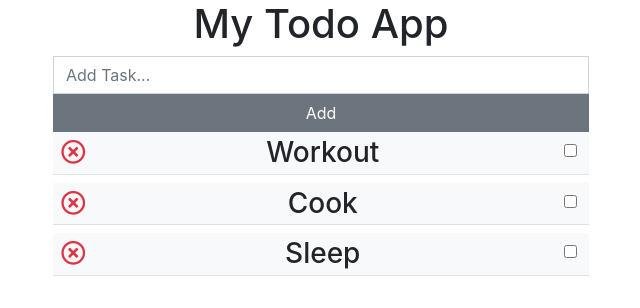
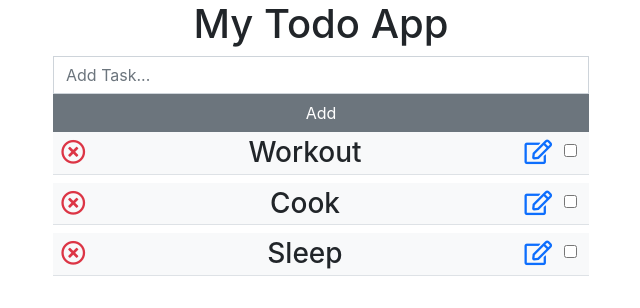
Before and after one commit to mirza-sync/todos-kreno, a React (Create React App) app: page / in a window 1280 px wide. Shown: the top 308 px of the page, without its empty margins (319-959 px from the left). Built offline with nearby package versions, Linux system fonts and the light colour scheme.

Commit message:
wip: edit todo

```diff
--- a/src/components/Todo.js
+++ b/src/components/Todo.js
@@ -17,18 +17,51 @@ export default class Todo extends Component {
         dispatch({ type: 'REMOVE', payload: id })
     }
 
+    toggleEdit = (editStatus, dispatch) => {
+        dispatch({ type: 'TOGGLE-EDIT', payload: !editStatus })
+    }
+
+    update = (e) => {
+        this.setState({
+            title: e.target.value
+        })
+    }
+
+    edit = (id, dispatch) => {
+        const editedTodo = {}
+        dispatch({ type: 'EDIT', payload: editedTodo })
+    }
+
     render() {
-        const { title, id } = this.props.todo
+        const { title, id, note } = this.props.todo
         return (
             <Consumer>
                 {value => {
-                    const { dispatch } = value
+                    const { dispatch, editStatus } = value
+
                     return <h3 className="text-dark text-center p-1 bg-light border-bottom" style={this.style()}>
-                                <i className="far fa-times-circle fa-sm float-start m-1 text-danger"
-                                onClick={this.remove.bind(this, id, dispatch)}></i>
-                                {title}
-                                <input type="checkbox" name="" id="" className="m-2 float-end"
-                                onChange={this.toggle.bind(this, id, dispatch)}/>
+                                <div className="d-flex justify-content-between">
+                                    <i className="far fa-times-circle fa-sm float-start m-1 text-danger"
+                                    onClick={this.remove.bind(this, id, dispatch)}></i>
+                                        {editStatus ?
+                                        (
+                                            <div className="">
+                                                <input type="text"
+                                                className="form-control rounded-0"
+                                                onChange={this.update}
+                                                value={title} />
+                                                <button className="form-control btn-secondary">Save</button>
+                                            </div>
+                                        ) :
+                                            title
+                                        }
+                                    <div>
+                                        <input type="checkbox" name="" id="" className="m-2 float-end"
+                                        onChange={this.toggle.bind(this, id, dispatch)}/>
+                                        <i className="far fa-edit fa-sm float-end m-1 text-primary"
+                                        onClick={this.toggleEdit.bind(this, editStatus, dispatch)}></i>
+                                    </div>
+                                </div>
                             </h3>
                 }}
             </Consumer>
--- a/src/context.js
+++ b/src/context.js
@@ -26,6 +26,21 @@ const reducer = (prevState, action) => {
                     todos: [ ...prevState.todos, action.payload ]
                 }
 
+            case 'TOGGLE-EDIT':
+                return {
+                    editStatus: action.payload
+                }
+
+            case 'EDIT':
+                return {
+                    todos: prevState.todos.map((todo) => {
+                        if(todo.id === action.payload) {
+
+                        }
+                    return todo
+                    })
+                }
+
         default:
             return prevState;
     }
@@ -37,20 +52,24 @@ export default class Provider extends Component {
             {
                 id: 1,
                 title: "Workout",
-                complete: false
+                complete: false,
+                note: ""
             },
             {
                 id: 2,
                 title: "Cook",
-                complete: false
+                complete: false,
+                note: ""
             },
             {
                 id: 3,
                 title: "Sleep",
-                complete: false
+                complete: false,
+                note: ""
             },
         ],
-        dispatch: (action) => this.setState(prevState => reducer(prevState, action))
+        dispatch: (action) => this.setState(prevState => reducer(prevState, action)),
+        editStatus: false
     }
 
     render() {
```
